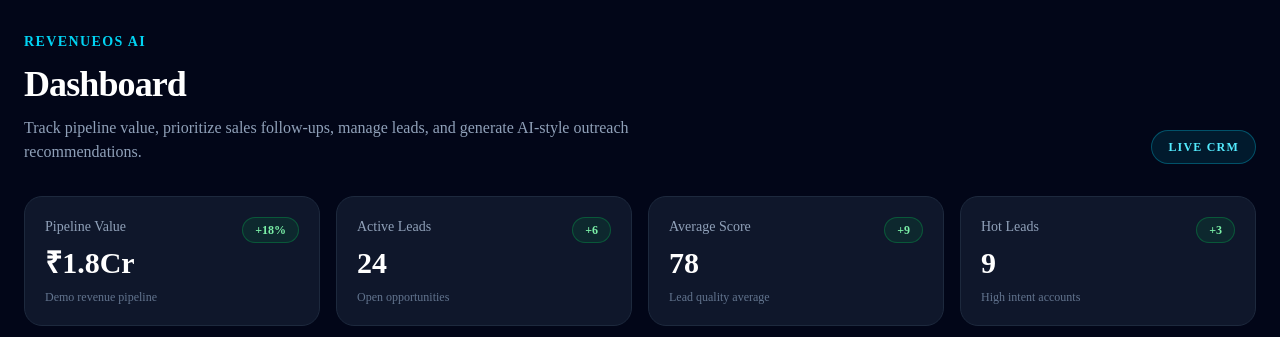
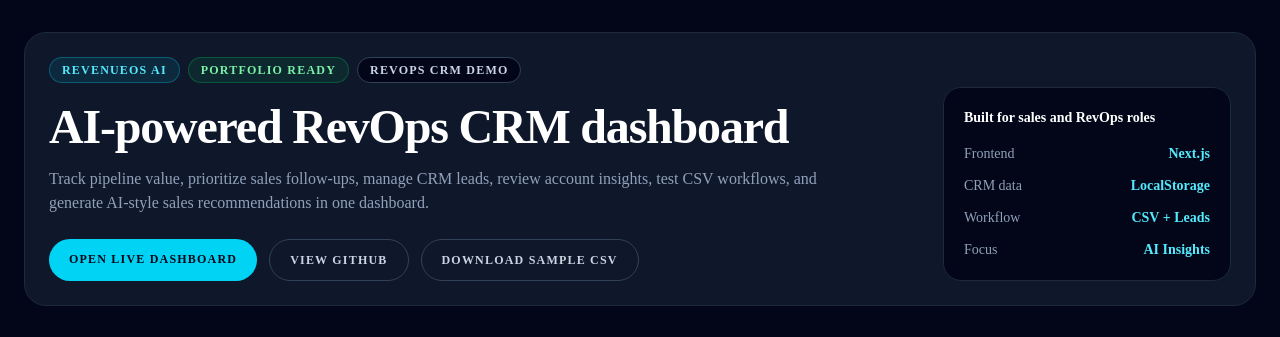
Before and after one commit to Asad97531/revenueos-ai, a Next.js app: page /dashboard in a window 1280 px wide. Shown: the top 337 px of the page. Built offline with nearby package versions, Linux system fonts and the light colour scheme.

Commit message:
Polish dashboard header

```diff
--- a/components/dashboard/DashboardHeader.tsx
+++ b/components/dashboard/DashboardHeader.tsx
@@ -1,23 +1,88 @@
 export function DashboardHeader() {
   return (
-    <div className="mb-8 flex flex-col gap-4 md:flex-row md:items-end md:justify-between">
-      <div>
-        <p className="text-sm font-semibold uppercase tracking-widest text-cyan-400">
-          RevenueOS AI
-        </p>
+    <div className="mb-8 rounded-3xl border border-slate-800 bg-slate-900 p-6">
+      <div className="flex flex-col gap-6 lg:flex-row lg:items-end lg:justify-between">
+        <div>
+          <div className="flex flex-wrap gap-2">
+            <span className="rounded-full border border-cyan-400/30 bg-cyan-400/10 px-3 py-1 text-xs font-semibold uppercase tracking-widest text-cyan-300">
+              RevenueOS AI
+            </span>
 
-        <h1 className="mt-3 text-4xl font-bold tracking-tight text-white">
-          Dashboard
-        </h1>
+            <span className="rounded-full border border-green-500/30 bg-green-500/10 px-3 py-1 text-xs font-semibold uppercase tracking-widest text-green-300">
+              Portfolio Ready
+            </span>
 
-        <p className="mt-3 max-w-2xl text-slate-400">
-          Track pipeline value, prioritize sales follow-ups, manage leads, and
-          generate AI-style outreach recommendations.
-        </p>
-      </div>
+            <span className="rounded-full border border-slate-700 bg-slate-950 px-3 py-1 text-xs font-semibold uppercase tracking-widest text-slate-300">
+              RevOps CRM Demo
+            </span>
+          </div>
 
-      <div className="rounded-full border border-cyan-400/30 bg-cyan-400/10 px-4 py-2 text-xs font-semibold uppercase tracking-widest text-cyan-300">
-        Live CRM
+          <h1 className="mt-5 text-4xl font-bold tracking-tight text-white md:text-5xl">
+            AI-powered RevOps CRM dashboard
+          </h1>
+
+          <p className="mt-4 max-w-3xl text-sm leading-6 text-slate-400 md:text-base">
+            Track pipeline value, prioritize sales follow-ups, manage CRM leads,
+            review account insights, test CSV workflows, and generate AI-style
+            sales recommendations in one dashboard.
+          </p>
+
+          <div className="mt-6 flex flex-wrap gap-3">
+            <a
+              href="https://revenueos-ai-seven.vercel.app/dashboard"
+              target="_blank"
+              rel="noreferrer"
+              className="rounded-full bg-cyan-400 px-5 py-3 text-xs font-semibold uppercase tracking-widest text-slate-950 transition hover:bg-cyan-300"
+            >
+              Open Live Dashboard
+            </a>
+
+            <a
+              href="https://github.com/Asad97531/revenueos-ai"
+              target="_blank"
+              rel="noreferrer"
+              className="rounded-full border border-slate-700 px-5 py-3 text-xs font-semibold uppercase tracking-widest text-slate-300 transition hover:border-cyan-400/50 hover:bg-cyan-400/10 hover:text-cyan-300"
+            >
+              View GitHub
+            </a>
+
+            <a
+              href="/sample-leads.csv"
+              download
+              className="rounded-full border border-slate-700 px-5 py-3 text-xs font-semibold uppercase tracking-widest text-slate-300 transition hover:border-cyan-400/50 hover:bg-cyan-400/10 hover:text-cyan-300"
+            >
+              Download Sample CSV
+            </a>
+          </div>
+        </div>
+
+        <div className="rounded-2xl border border-slate-800 bg-slate-950 p-5 lg:min-w-72">
+          <p className="text-sm font-semibold text-white">
+            Built for sales and RevOps roles
+          </p>
+
+          <div className="mt-4 space-y-3 text-sm text-slate-400">
+            <div className="flex items-center justify-between gap-4">
+              <span>Frontend</span>
+              <span className="font-semibold text-cyan-300">Next.js</span>
+            </div>
+
+            <div className="flex items-center justify-between gap-4">
+              <span>CRM data</span>
+              <span className="font-semibold text-cyan-300">LocalStorage</span>
+            </div>
+
+            <div className="flex items-center justify-between gap-4">
+              <span>Workflow</span>
+              <span className="font-semibold text-cyan-300">CSV + Leads</span>
+            </div>
+
+            <div className="flex items-center justify-between gap-4">
+              <span>Focus</span>
+              <span className="font-semibold text-cyan-300">AI Insights</span>
+            </div>
+          </div>
+        </div>
       </div>
     </div>
   );
```
